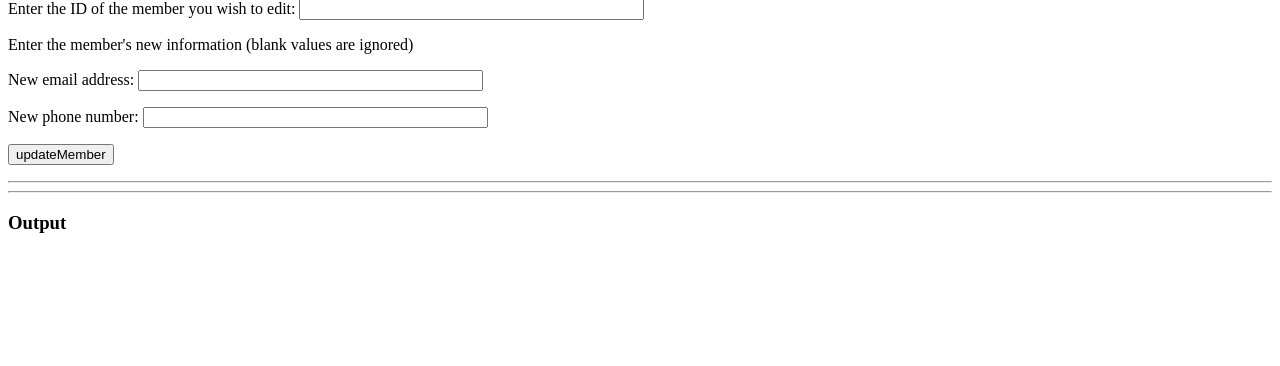
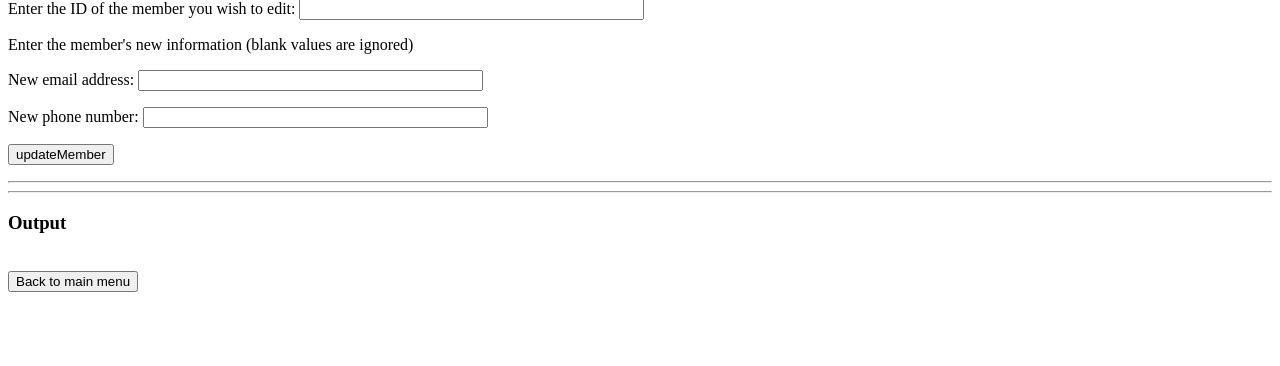
Before and after one commit to jkwok2/RewardsDatabase, a PHP site: page /member.php in a window 1280 px wide. Shown: the part 114-480 px from the top of the page. Run offline with PHP 8.4, Linux system fonts and the light colour scheme.

Commit message:
try fix back button 3

```diff
--- a/backButton.php
+++ b/backButton.php
@@ -1,5 +1 @@
-<html>
-    <form action="index.php">
-        <input type="submit" value="Back to main menu" name="goToIndex></p>
-    </form>
-</html>
+<a href="index.php"><button>Back to main menu</button></a>
```
